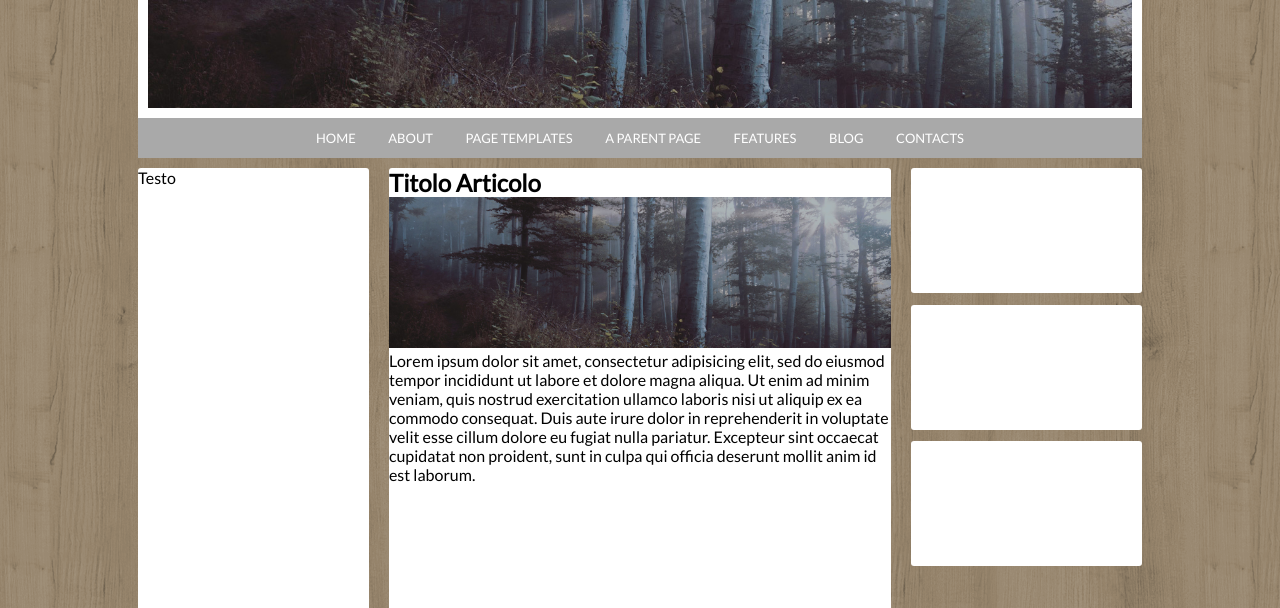
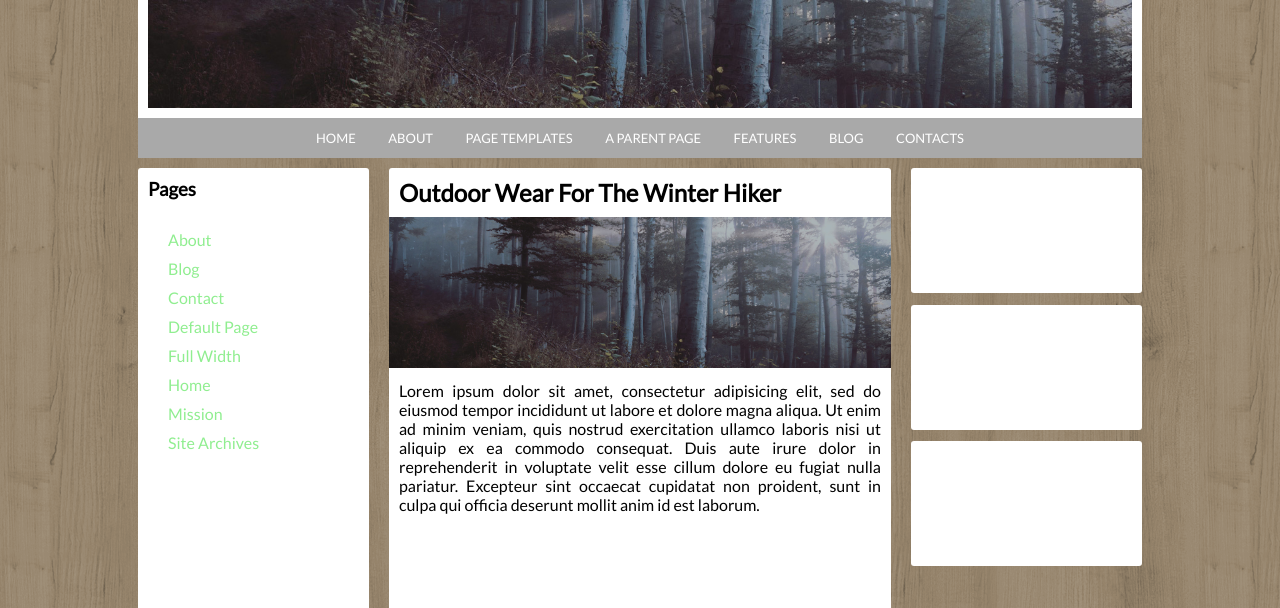
Before and after one commit to LauraStorella/htmlcss-wp, a plain HTML site: page index.html in a window 1280 px wide. Shown: the part 192-800 px from the top of the page. Drawn offline with Linux system fonts and the light colour scheme.

Commit message:
definizione layout e contenuto colonne

```diff
--- a/css/style.css
+++ b/css/style.css
@@ -10,6 +10,11 @@
 /* Inizio regole generali */
 body {
   background-image: url(../img/sfondo.png);
+}
+
+h2, h3, p {
+  padding: 10px 10px;
+  text-align: justify;
 }
 /* Fine regole generali */
 
@@ -68,7 +73,8 @@ header {
 }
 /* Fine regole menu */
 
-/* Inzio regole main */
+/* INIZIO REGOLE MAIN */
+/* Regole generali main */
 main {
   margin: 10px 0;
 }
@@ -78,17 +84,30 @@ main::after {
   clear: both;
 }
 
+/* Regole geneali colonne */
 main .col {
   border-radius: 3px;
   background: white;
 }
 
+/* Regole colonna-sinistra */
 main .col-left {
   width: 23%;
   height: 500px;
   float: left;
 }
 
+main .col-left ul {
+  list-style: none;
+  padding: 10px 10px 10px 20px;
+}
+
+main .col-left li {
+  margin: 10px;
+  color: lightgreen;
+}
+
+/* Regole colonna-centro */
 main .col-center {
   width: 50%;
   height: 500px;
@@ -96,6 +115,7 @@ main .col-center {
   float: left;
 }
 
+/* Regole colonna-destra */
 main .col-right {
   width: 23%;
   height: 500px;
@@ -116,7 +136,7 @@ main .box {
 main .box.box-middle {
   margin: 5% 0;
 }
-/* Fine regole main */
+/* FINE REGOLE MAIN */
 
 /* Inizio regole footer */
 footer {
--- a/index.html
+++ b/index.html
@@ -38,15 +38,27 @@
       <!-- Inizio sezione main -->
       <main>
         <div class="col col-left">
-          <p>Testo</p>
+          <h3>Pages</h3>
+          <ul>
+            <li>About</li>
+            <li>Blog</li>
+            <li>Contact</li>
+            <li>Default Page</li>
+            <li>Full Width</li>
+            <li>Home</li>
+            <li>Mission</li>
+            <li>Site Archives</li>
+          </ul>
         </div>
+
         <div class="col col-center">
           <div class="articolo">
-            <h2>Titolo Articolo</h2>
+            <h2>Outdoor Wear For The Winter Hiker</h2>
             <img src="img/background-header.jpg" alt="">
             <p>Lorem ipsum dolor sit amet, consectetur adipisicing elit, sed do eiusmod tempor incididunt ut labore et dolore magna aliqua. Ut enim ad minim veniam, quis nostrud exercitation ullamco laboris nisi ut aliquip ex ea commodo consequat. Duis aute irure dolor in reprehenderit in voluptate velit esse cillum dolore eu fugiat nulla pariatur. Excepteur sint occaecat cupidatat non proident, sunt in culpa qui officia deserunt mollit anim id est laborum.</p>
           </div>
         </div>
+
         <div class="col col-right">
           <div class="box box-top"></div>
           <div class="box box-middle"></div>
```
